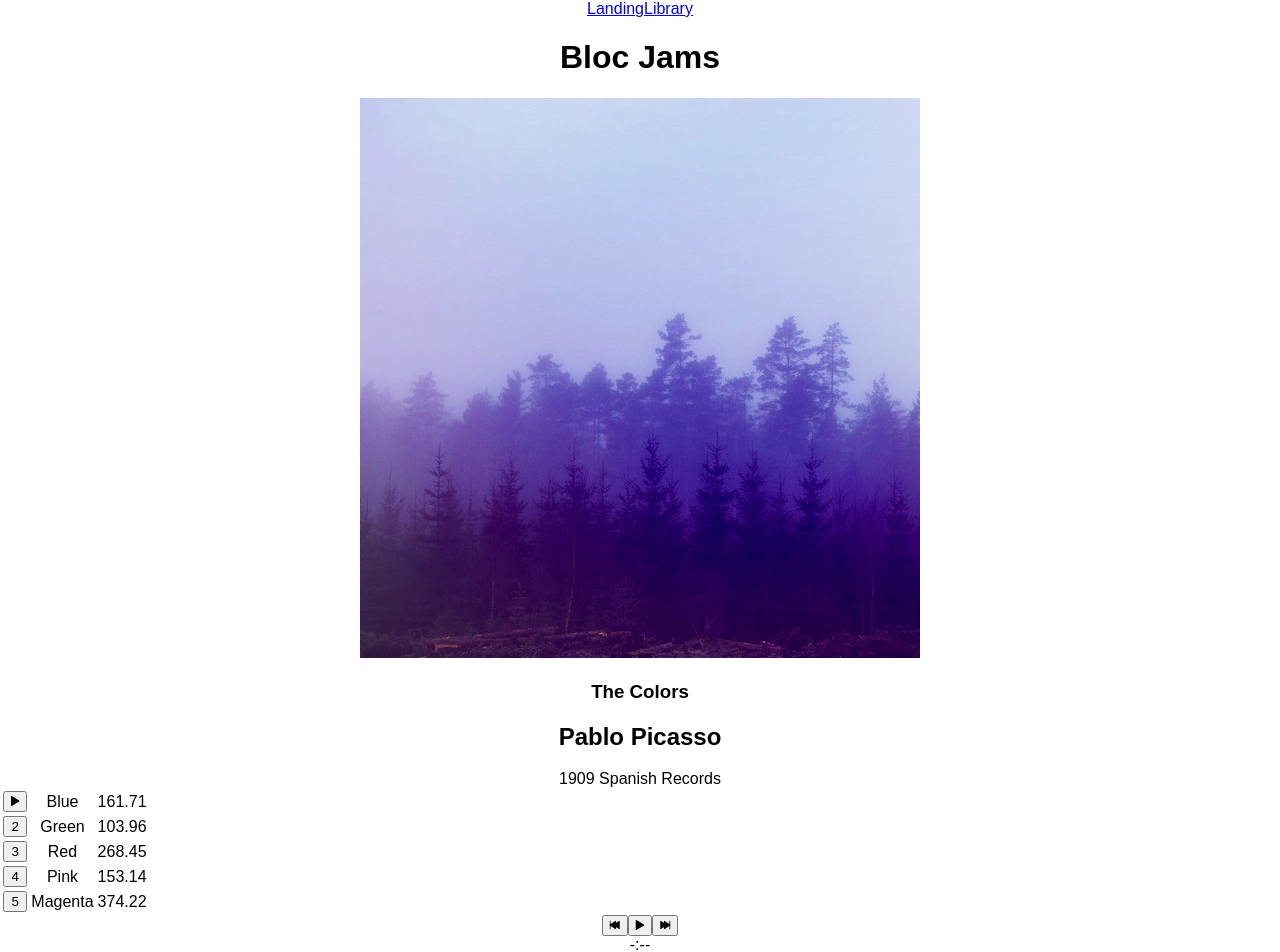
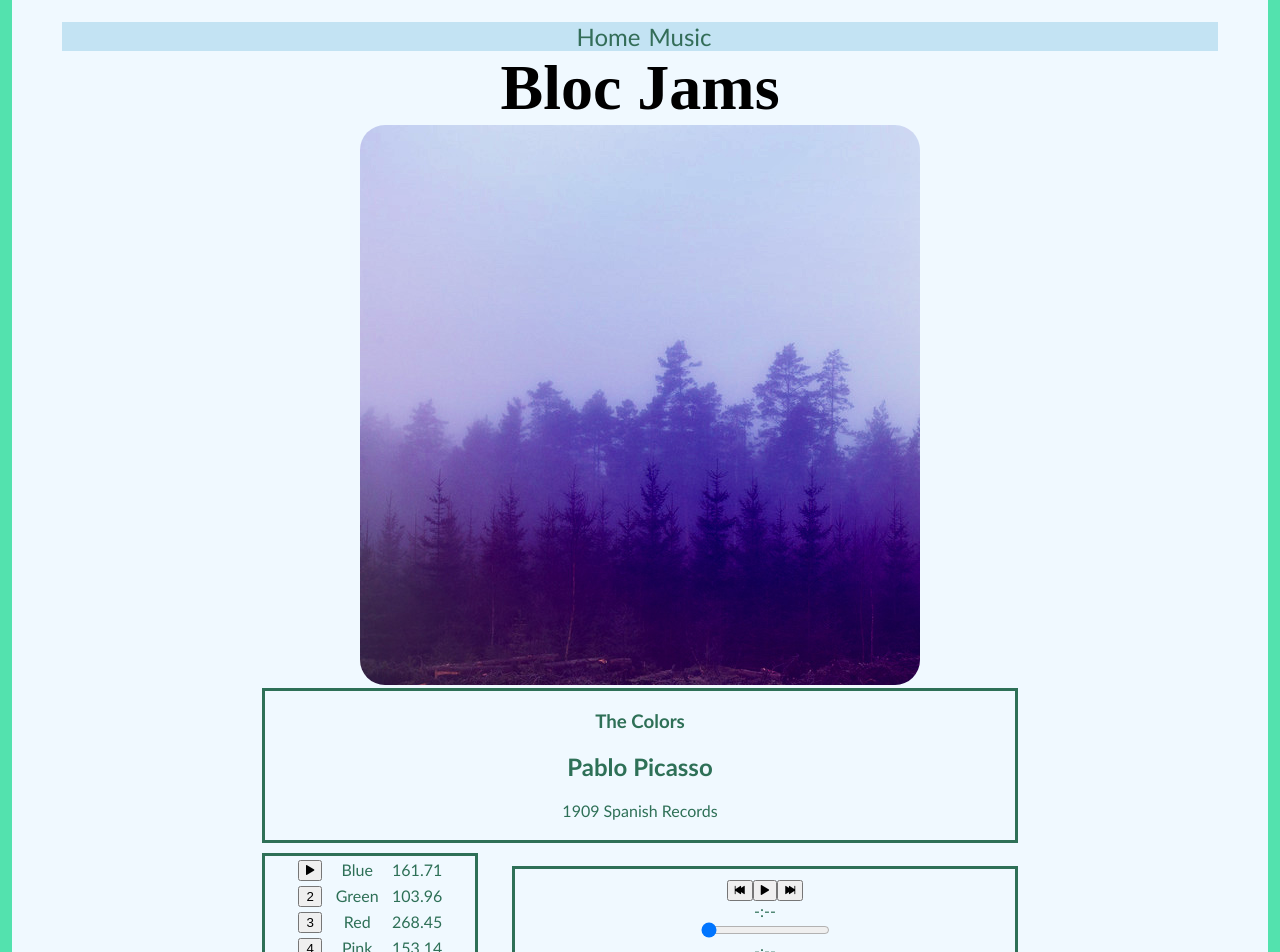
Before and after one commit to mmmeldz/Bloc-Jams-React, a React (Create React App) app: page /album/the-colors in a window 1280 px wide. Shown: the top 952 px of the page. Built offline with nearby package versions, Linux system fonts and the light colour scheme.

Commit message:
Adding styling

```diff
--- a/src/App.css
+++ b/src/App.css
@@ -1,28 +1,41 @@
+nav {
+  background: rgb(195, 227, 243);
+  margin-top: .75rem;
+  text-align: center;
+}
+a:link {
+  text-decoration: none;
+}
 .App {
   text-align: center;
+  background-color: rgba(236, 248, 255, 0.77);
+  border-left: .75rem solid rgb(83, 226, 174);
+  border-right: .75rem solid rgb(83, 226, 174);
+  border-bottom: .75rem solid rgb(83, 226, 174);
+  padding-left: 50px;
+  padding-right: 50px;
+  padding-top: 10px;
+  padding-bottom: 50px;
+  font-family: Optima, Verdana, Arial, Helvetica, sans-serif;
+}
+h1.Bloc-Title{
+  font-family: cursive;
+  font-size: 4em;
+  margin-bottom: auto;
+  margin-top: auto;
+
 }
 
-.App-logo {
-  animation: App-logo-spin infinite 20s linear;
-  height: 80px;
+#nav-landing {
+  font-family: Optima, Verdana, Arial, Helvetica, sans-serif;
+  font-size: 1.5rem;
+  margin-left: .5rem;
+  color: rgb(51, 109, 88);
 }
 
-.App-header {
-  background-color: #222;
-  height: 150px;
-  padding: 20px;
-  color: white;
+#nav-library {
+  font-family:Optima, Verdana, Arial, Helvetica, sans-serif;
+  font-size: 1.5rem;
+  margin-left: .5rem;
+  color: rgb(51, 109, 88);
 }
-
-.App-title {
-  font-size: 1.5em;
-}
-
-.App-intro {
-  font-size: large;
-}
-
-@keyframes App-logo-spin {
-  from { transform: rotate(0deg); }
-  to { transform: rotate(360deg); }
-}
--- a/src/App.js
+++ b/src/App.js
@@ -11,10 +11,10 @@ class App extends Component {
       <div className="App">
         <header>
          <nav>
-            <Link to='/'>Landing</Link>
-            <Link to='/library'>Library</Link>
+            <Link to='/' id="nav-landing">Home</Link>
+            <Link to='/library'id="nav-library">Music</Link>
           </nav>
-        <h1>Bloc Jams</h1>
+        <h1 className="Bloc-Title">Bloc Jams</h1>
         </header>
         <main>
         <Route exact path="/" component={Landing} />
--- a/src/components/Album.js
+++ b/src/components/Album.js
@@ -1,6 +1,7 @@
 import React, { Component } from 'react';
 import albumData from './../data/albums';
 import PlayerBar from './PlayerBar'
+import '.././styles/Album.css';
 
 class Album extends Component {
   constructor(props) {
--- a/src/components/Landing.js
+++ b/src/components/Landing.js
@@ -1,19 +1,19 @@
 import React from 'react';
+import '.././styles/Landing.css';
 
 const Landing = () => (
   <section className="landing">
     <h1 className="hero-title">Turn the music up!</h1>
-
     <section className="selling-points">
-      <div className="point">
+      <div className="point1">
         <h2 className="point-title">Choose your music</h2>
         <p className="point-description">The world is full of music; why should you have to listen to music that someone else chose?</p>
       </div>
-     <div className="point">
+     <div className="point2">
        <h2 className="point-title">Unlimited, streaming, ad-free</h2>
        <p className="point-description">No arbitrary limits. No distractions.</p>
       </div>
-      <div className="point">
+      <div className="point3">
         <h2 className="point-title">Mobile enabled</h2>
         <p className="point-description">Listen to your music on the go. This streaming service is available on all mobile platforms.</p>
       </div>
--- a/src/components/Library.js
+++ b/src/components/Library.js
@@ -1,6 +1,8 @@
 import React, { Component } from 'react';
 import { Link } from 'react-router-dom';
 import albumData from './../data/albums';
+import '.././styles/Library.css';
+
 
 class Library extends Component {
   constructor(props) {
@@ -15,9 +17,11 @@ class Library extends Component {
         this.state.albums.map( (album, index) =>
           <Link to={`/album/${album.slug}`} key={index}>
             <img src={album.albumCover} alt={album.title} />
-            <div>{album.title}</div>
-            <div>{album.artist}</div>
-            <div>{album.songs.length} songs</div>
+            <div className="library-album">
+            <div className="library-album-title">{album.title}</div>
+            <div className="library-album-artist">{album.artist}</div>
+            <div className="library-album-songs">{album.songs.length} songs</div>
+            </div>
           </Link>
         )
       }
--- /dev/null
+++ b/src/styles/Album.css
@@ -0,0 +1,33 @@
+div.album-details{
+  border: solid;
+  color: rgb(46, 112, 87);
+  margin-bottom: 10px;
+  margin-left: 200px;
+  margin-right: 200px;
+  padding-bottom: 20px;
+  text-decoration: inherit;
+}
+
+section.player-bar{
+  border: solid;
+  color: rgb(46, 112, 87);
+  margin-top: -125px;
+  margin-bottom: 10px;
+  margin-left: 450px;
+  margin-right: 200px;
+  text-decoration: inherit;
+  padding-top: 10px;
+  padding-bottom: 10px;
+}
+
+table#song-list{
+  border: solid;
+  color: rgb(46, 112, 87);
+  margin-left: 200px;
+  padding-left: 30px;
+  padding-right: 30px;
+}
+
+img#album-cover-art{
+   border-radius: 25px;
+}
--- /dev/null
+++ b/src/styles/Landing.css
@@ -0,0 +1,26 @@
+.landing {
+  background: #3b928a;
+}
+.point1 {
+  background-color: rgba(236, 248, 255, 0.77);
+  border-left: .75rem solid rgb(83, 226, 174);
+  border-right: .75rem solid rgb(83, 226, 174);
+  border-bottom: .75rem solid rgb(83, 226, 174);
+}
+
+.point2 {
+  background-color: rgba(236, 248, 255, 0.77);
+  border-left: .75rem solid rgb(75, 209, 160);
+  border-right: .75rem solid rgb(75, 209, 160);
+  border-bottom: .75rem solid rgb(75, 209, 160);
+}
+
+.point3 {
+  background-color: rgba(236, 248, 255, 0.77);
+  border-left: .75rem solid rgb(74, 186, 145);
+  border-bottom: .75rem solid rgb(74, 186, 145);
+  border-right: .75rem solid rgb(74, 186, 145);
+}
+h1.hero-title{
+  padding-top: 20px;
+}
--- /dev/null
+++ b/src/styles/Library.css
@@ -0,0 +1,21 @@
+.library-album{
+    border: solid;
+    color: rgb(46, 112, 87);
+    margin-bottom: 10px;
+    margin-left: 200px;
+    margin-right: 200px;
+    text-decoration: inherit;
+}
+
+.library-album-title{
+  font-size: 2em;
+  text-decoration: none;
+}
+
+.library-album-artist{
+font-size: 1.2em;
+}
+
+img{
+   border-radius: 25px;
+}
```
